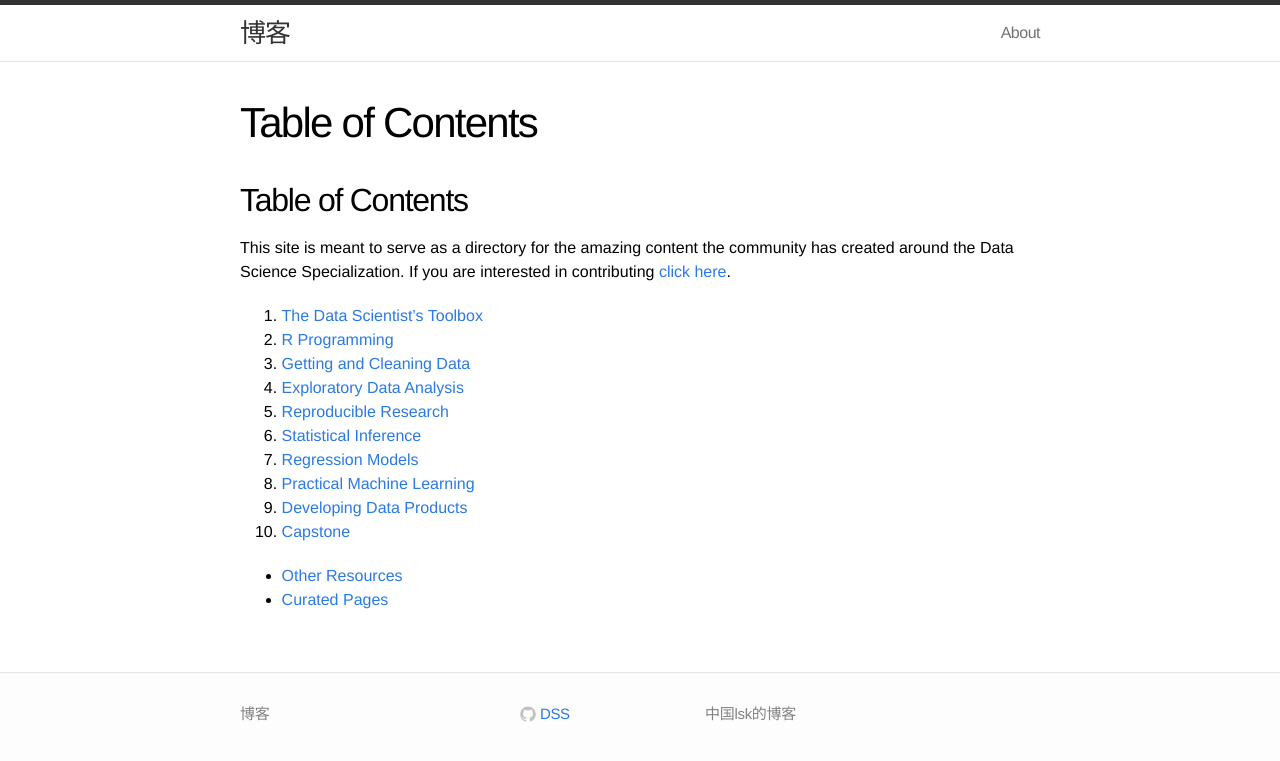
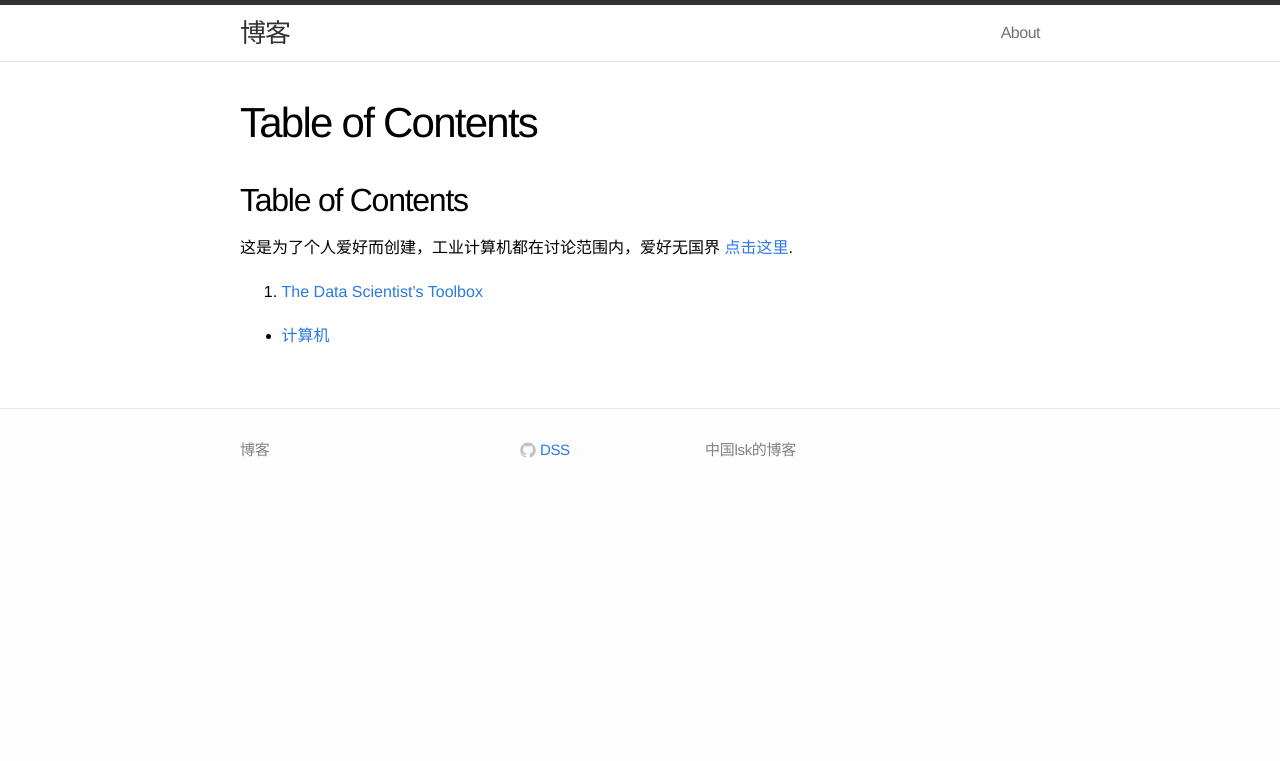
Before and after one commit to SklBrav/SklBrav.github.io, a Jekyll site: the page built from index.md, in a window 1280 px wide. Shown: the top 761 px of the page. Built offline with Jekyll 4.4.1, drawn with Linux system fonts in a browser that asks for light colours; our own code applies the rules of GitHub Pages for plain Markdown files.

Commit message:
Update index.md

```diff
--- a/index.md
+++ b/index.md
@@ -4,20 +4,9 @@ layout: page
 
 ## Table of Contents
 
-This site is meant to serve as a directory for the amazing content the
-community has created around the Data Science Specialization. If you are
-interested in contributing [click here](https://github.com/DataScienceSpecialization/DataScienceSpecialization.github.io#contributing).
+这是为了个人爱好而创建，工业计算机都在讨论范围内，爱好无国界 [点击这里](https://github.com/SklBrav/SklBrav.github.io#contributing).
 
 1. [The Data Scientist’s Toolbox](/toolbox/)
-2. [R Programming](/rprog/)
-3. [Getting and Cleaning Data](/getclean/)
-4. [Exploratory Data Analysis](/eda/)
-5. [Reproducible Research](/repres/)
-6. [Statistical Inference](/statinf/)
-7. [Regression Models](/regmod/)
-8. [Practical Machine Learning](/pml/)
-9. [Developing Data Products](/ddp/)
-10. [Capstone](/capstone/)
 
-- [Other Resources](/other/)
-- [Curated Pages](/curated/)
+
+- [计算机](/computer/)
```
